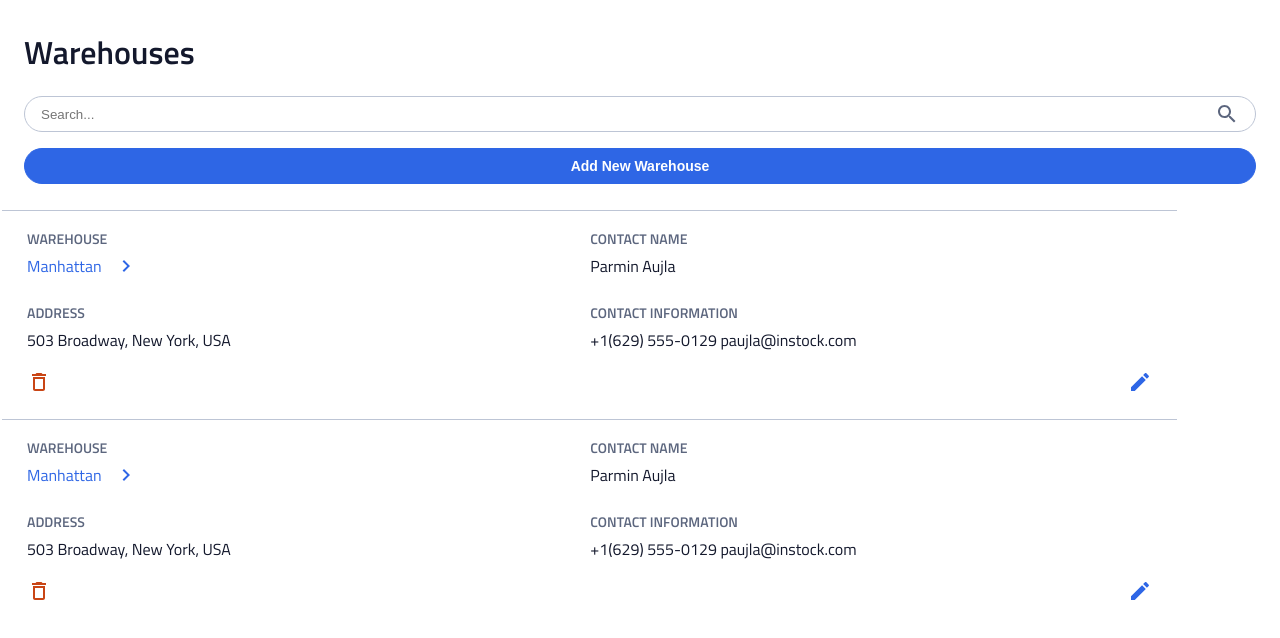
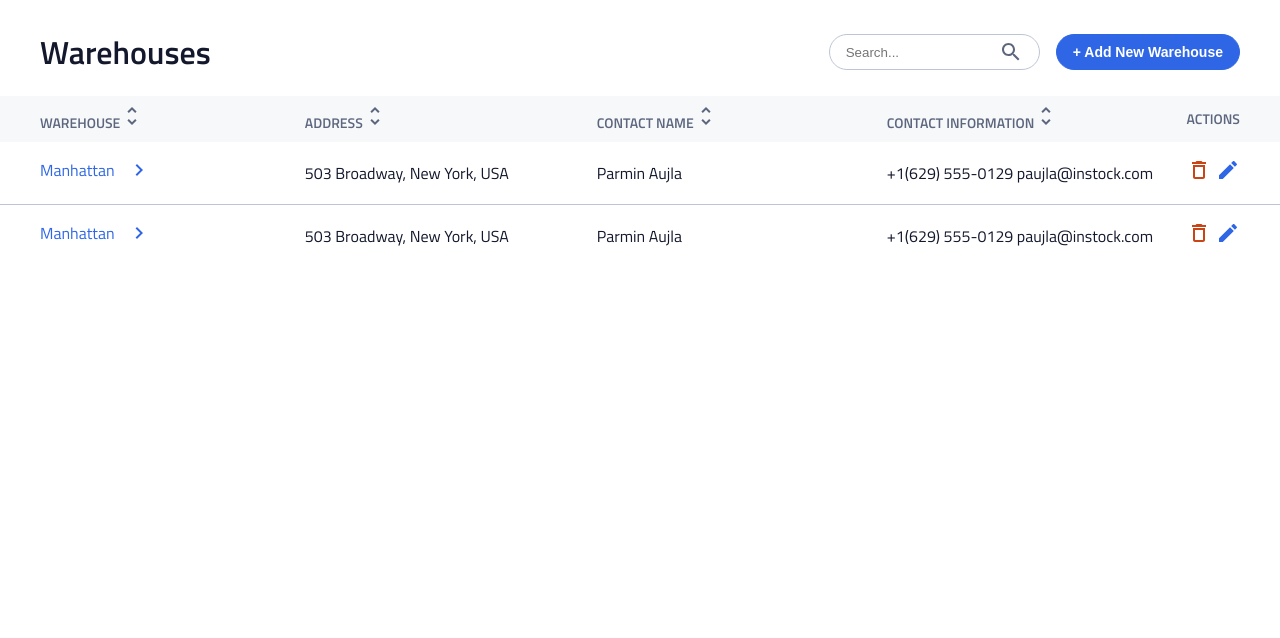
Before and after one commit to shanni6/instock-whistler, a React (Vite) app: page /warehouses in a window 1280 px wide. Shown: the top 638 px of the page. Built offline with nearby package versions, Linux system fonts and the light colour scheme.

Commit message:
emily-o23w-9: tablet version of warehouses component

```diff
--- a/src/components/Warehouses/Warehouses.jsx
+++ b/src/components/Warehouses/Warehouses.jsx
@@ -40,24 +40,26 @@ function Warehouses() {
                     className="warehouses-table__tr warehouses-table__tr--tbody"
                     key=""
                 >
-                    <div className="warehouses-table__td-container warehouses-table__td-container--warehouse-name">
-                        <td className="warehouses-table__td warehouses-table__td--warehouse-name">
+                    <td className="warehouses-table__td warehouses-table__td--warehouse-name">
+                        <div className="warehouses-table__td-container warehouses-table__td-container--warehouse-name">
                             {warehouseDetails.warehouseName}
-                        </td>
-                    </div>
-                    <div className="warehouses-table__td-container warehouses-table__td-container--address">
-                        <td className="warehouses-table__td  warehouses-table__td--address">{`${warehouseDetails.streetAddress}, ${warehouseDetails.city}, ${warehouseDetails.country}`}</td>
-                    </div>
-                    <div className="warehouses-table__td-container warehouses-table__td-container--contact-name">
-                        <td className="warehouses-table__td  warehouses-table__td--contact-name">
+                        </div>
+                    </td>
+                    <td className="warehouses-table__td  warehouses-table__td--address">
+                        <div className="warehouses-table__td-container warehouses-table__td-container--address">
+                            {`${warehouseDetails.streetAddress}, ${warehouseDetails.city}, ${warehouseDetails.country}`}
+                        </div>
+                    </td>
+                    <td className="warehouses-table__td  warehouses-table__td--contact-name">
+                        <div className="warehouses-table__td-container warehouses-table__td-container--contact-name">
                             {contactDetails.contactName}
-                        </td>
-                    </div>
-                    <div className="warehouses-table__td-container warehouses-table__td-container--contact-information">
-                        <td className="warehouses-table__td  warehouses-table__td--contact-information">
+                        </div>
+                    </td>
+                    <td className="warehouses-table__td  warehouses-table__td--contact-information">
+                        <div className="warehouses-table__td-container warehouses-table__td-container--contact-information">
                             {contactDetails.phone} {contactDetails.email}
-                        </td>
-                    </div>
+                        </div>
+                    </td>
                     <td className="warehouses-table__td  warehouses-table__td--actions">
                         <img src={deleteOutline} />
                         <img src={edit} />
@@ -80,17 +82,25 @@ function Warehouses() {
                     className="warehouses__button warehouses__button--primary"
                     to=""
                 >
-                    Add New Warehouse
+                    + Add New Warehouse
                 </button>
             </div>
             <table className="warehouses-table">
                 <thead className="warehouses-table__thead">
-                    <tr>
-                        <th>Warehouse</th>
-                        <th>Address</th>
-                        <th>Contact Name</th>
-                        <th>Contact Information</th>
-                        <th>Actions</th>
+                    <tr className="warehouses-table__tr warehouses-table__tr--thead">
+                        <th className="warehouses-table__th warehouses-table__th--sort">
+                            Warehouse
+                        </th>
+                        <th className="warehouses-table__th warehouses-table__th--sort">
+                            Address
+                        </th>
+                        <th className="warehouses-table__th warehouses-table__th--sort">
+                            Contact Name
+                        </th>
+                        <th className="warehouses-table__th warehouses-table__th--sort">
+                            Contact Information
+                        </th>
+                        <th className="warehouses-table__th">Actions</th>
                     </tr>
                 </thead>
                 <tbody>{tbodyRows}</tbody>
--- a/src/components/Warehouses/Warehouses.scss
+++ b/src/components/Warehouses/Warehouses.scss
@@ -1,6 +1,7 @@
 @use "./../../styles/partials/colors" as *;
 @use "./../../styles/partials/padding" as *;
 @use "./../../styles/partials/type-kit";
+@use "./../../styles/partials/mixins" as *;
 
 body,
 h1,
@@ -13,10 +14,21 @@ input {
 }
 
 .warehouses {
+    @include medium {
+        align-items: center;
+        display: flex;
+        flex-wrap: wrap;
+        justify-content: space-between;
+    }
+
     &__page-header {
         @extend .page-header;
 
         padding: $padding-5 $padding-4 $padding-4;
+
+        @include medium {
+            padding-left: $padding-6;
+        }
     }
 
     &__row {
@@ -24,6 +36,11 @@ input {
         flex-direction: column;
         gap: $padding-3;
         padding: 0 $padding-4 $padding-4;
+
+        @include medium {
+            flex-direction: row;
+            padding: $padding-5 $padding-6 $padding-4;
+        }
     }
 
     &__search {
@@ -35,6 +52,10 @@ input {
         height: 2.25rem;
         padding: 0 $padding-3;
         width: 100%;
+
+        @include medium {
+            width: auto;
+        }
 
         &:focus {
             border-color: $primary-instock-indigo;
@@ -54,6 +75,10 @@ input {
         padding: 0 $padding-3;
         width: 100%;
 
+        @include medium {
+            width: auto;
+        }
+
         &--primary {
             background-color: $primary-instock-indigo;
             border-color: $primary-instock-indigo;
@@ -68,22 +93,83 @@ input {
 }
 
 .warehouses-table {
+    border-collapse: collapse;
+
+    @include medium {
+        text-align: left;
+        width: 100%;
+    }
+
     &__thead {
         display: none;
+
+        @include medium {
+            display: table-header-group;
+        }
+    }
+
+    &__th {
+        @extend .label;
+
+        color: $secondary-slate;
+        padding: $padding-2 $padding-2;
+        text-transform: uppercase;
+        width: 25%;
+
+        &:first-of-type {
+            padding-left: $padding-6;
+        }
+
+        &:last-of-type {
+            padding-right: $padding-6;
+        }
+
+        &--sort::after {
+            content: url("./../../assets/icons/sort-24px.svg");
+        }
     }
 
     &__tr {
+        &--thead {
+            background-color: $background-light-gray;
+        }
+
         &--tbody {
             border-top: $secondary-cloud 0.0625rem solid;
             display: flex;
             flex-wrap: wrap;
             padding: $padding-3 $padding-4 $padding-4;
             row-gap: $padding-3;
+
+            @include medium {
+                display: table-row;
+                padding: 0;
+
+                &:first-of-type {
+                    border-top: 0;
+                }
+            }
         }
     }
 
-    &__td-container {
+    &__td {
+        display: block;
+        padding: 0;
         width: 50%;
+
+        @include medium {
+            display: table-cell;
+            padding: $padding-3 $padding-2;
+            width: auto;
+
+            &:first-of-type {
+                padding-left: $padding-6;
+            }
+
+            &:last-of-type {
+                padding-right: $padding-6;
+            }
+        }
 
         &--address {
             order: 2;
@@ -96,9 +182,17 @@ input {
         &--contact-information {
             order: 3;
         }
+
+        &--actions {
+            display: flex;
+            flex-direction: row;
+            flex-grow: 1;
+            justify-content: space-between;
+            order: 4;
+        }
     }
 
-    &__td {
+    &__td-container {
         display: flex;
         flex-wrap: wrap;
         gap: $padding-1;
@@ -109,6 +203,10 @@ input {
             color: $secondary-slate;
             text-transform: uppercase;
             width: 100%;
+
+            @include medium {
+                display: none;
+            }
         }
 
         &--warehouse-name {
@@ -141,12 +239,5 @@ input {
                 content: "Contact Information";
             }
         }
-
-        &--actions {
-            flex-direction: row;
-            flex-grow: 1;
-            justify-content: space-between;
-            order: 4;
-        }
     }
 }
```
